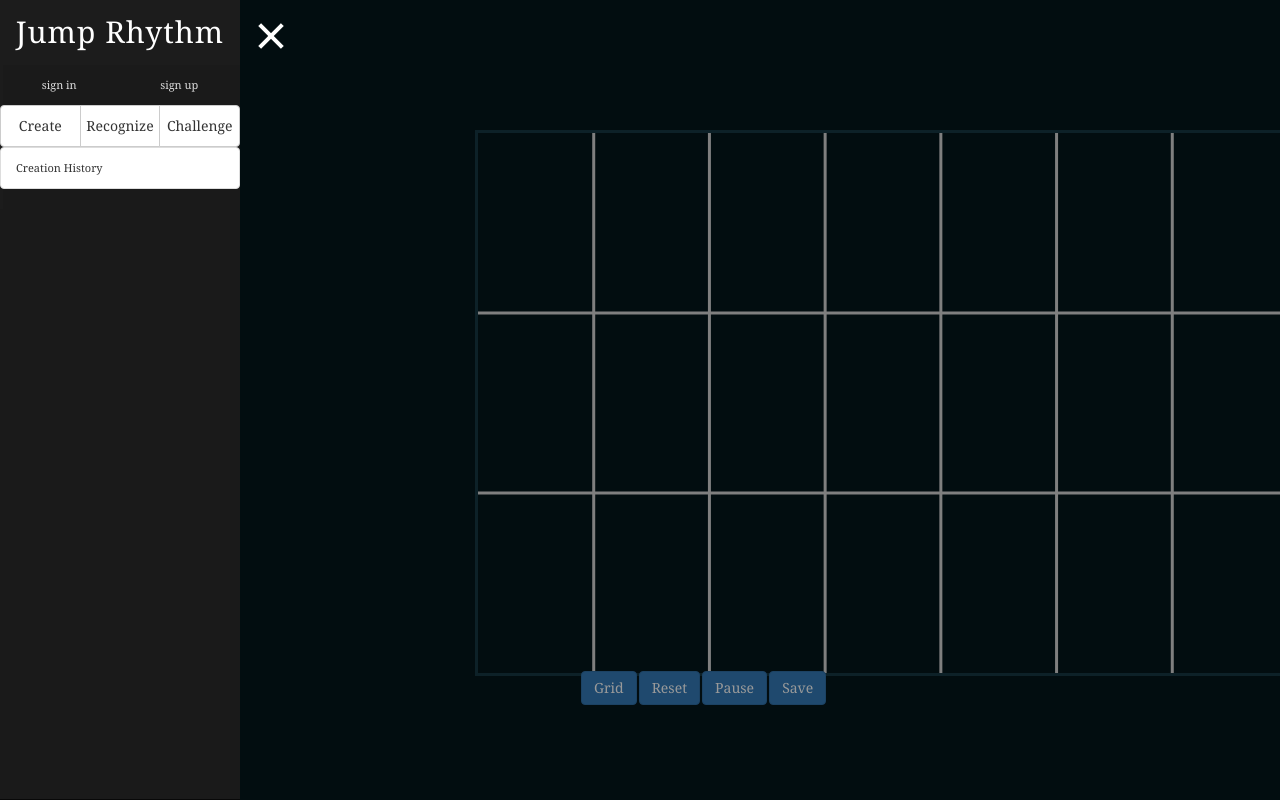
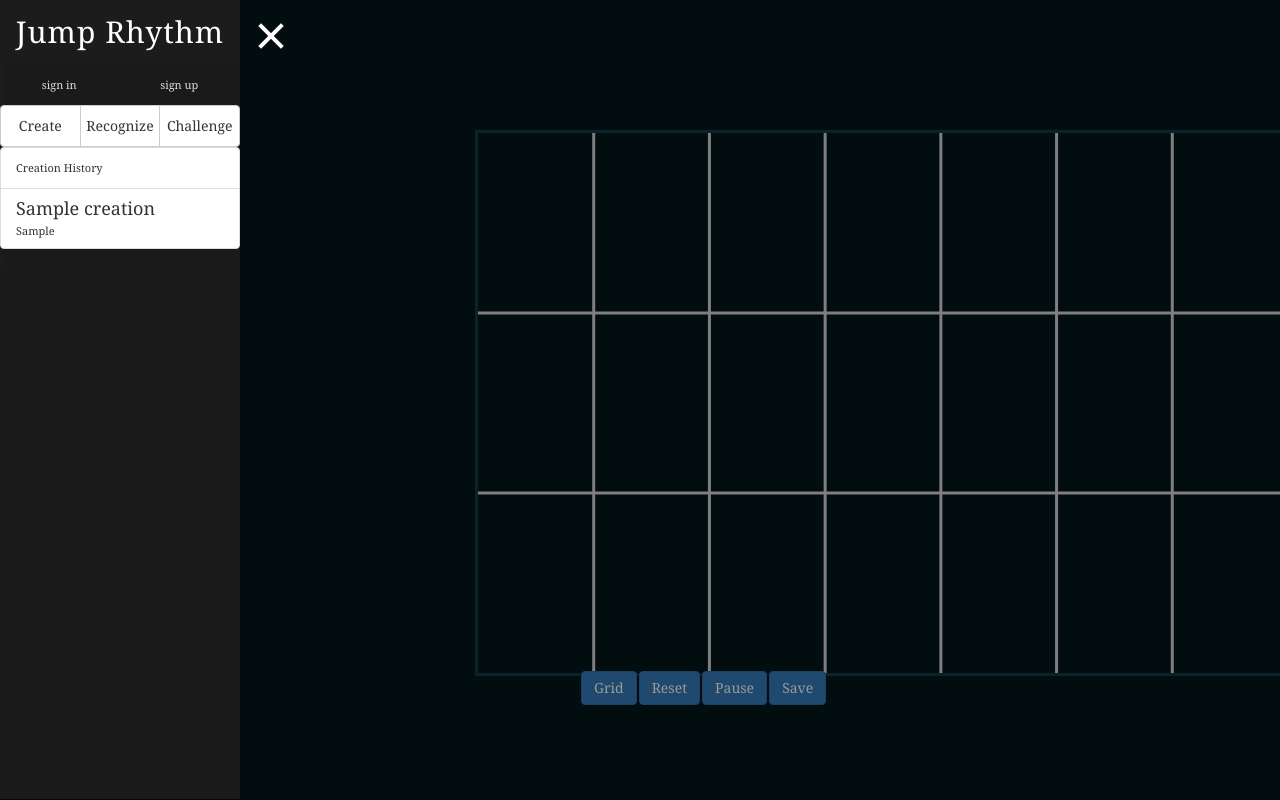
Before and after one commit to WANGXiaowen0904/JumpRhythm, a Django app: page /create/ in a window 1280 px wide, after a click that opens the changed part; the page is wider, and only the part inside the window is pictured. Run offline with Django 3.2, Linux system fonts and the light colour scheme; tables that the repository leaves empty hold one stand-in row (values such as "Sample post"); some libraries are stand-ins or nearby versions.

Commit message:
Implemented sava work and restore from history in create mode.

```diff
--- a/rhythm/models.py
+++ b/rhythm/models.py
@@ -5,6 +5,7 @@ from django.contrib.auth.models import User
 # Create your models here.
 class Creation(models.Model):
     user = models.ForeignKey(User, on_delete=models.CASCADE)
+    name = models.CharField(max_length=255, default='test')
     record = models.TextField()
     created_at = models.DateTimeField(auto_now_add=True)
     last_edited_at = models.DateTimeField(auto_now=True)
--- a/rhythm/static/css/style.css
+++ b/rhythm/static/css/style.css
@@ -259,6 +259,12 @@ p.noCanvas {
     text-align: center;
 }
 
+.overview > .list-group-item-text {
+    overflow: hidden;
+    text-overflow: ellipsis;
+    white-space: nowrap;
+}
+
 /*-------------------------------*/
 /*       Hamburger-Cross         */
 /*-------------------------------*/
--- a/rhythm/static/js/create.js
+++ b/rhythm/static/js/create.js
@@ -18,7 +18,7 @@ let CreateMode = new function () {
     };
     const PAUSE_TEXT = 'Pause';
     const CONTINUE_TEXT = 'Continue';
-    const TIME_INTERVAL = 50; // ms
+    const TIME_INTERVAL = 80; // ms
     const SPEED_LEVEL_MAX = 7;
     const SPEED_LEVEL_MIN = 1;
 
@@ -70,6 +70,8 @@ let CreateMode = new function () {
             bullet = new Bullet();
 
             resetCanvasAttr(worldCanvas);
+
+            updatePointsFromHash();
 
             setInterval(loop, TIME_INTERVAL);
         }
@@ -187,6 +189,28 @@ let CreateMode = new function () {
         history.html(hash.join('-'));
     }
 
+    function updatePointsFromHash() {
+        let history = $('#history').text();
+        let pointsPos = history.split('-');
+        let p, x, y;
+        points = [];
+        while (pointsPos && pointsPos.length) {
+            p = pointsPos.shift().split('x');
+            if (p.length === 2) {
+                x = parseInt(p[0]) / 1000 * WORLD_RECT.width;
+                y = parseInt(p[1]) / 1000 * WORLD_RECT.height;
+                if (!isNaN(x) && !isNaN(y)) {
+                    createPointAt(x, y);
+                }
+            } else {
+                // Get the speed level if any
+                if (!isNaN(parseInt(p[0]))) {
+                    bulletSpeedLevel = parseInt(p[0]);
+                }
+            }
+        }
+    }
+
     function drawHelp() {
         helpContext.lineWidth = 3;
         helpContext.strokeStyle = "lightgrey";
@@ -235,7 +259,6 @@ let CreateMode = new function () {
             return;
         }
         worldContext.clearRect(WORLD_RECT.x, WORLD_RECT.y, WORLD_RECT.width, WORLD_RECT.height);
-
         let point, i, color;
         let deadPoints = [];
 
--- a/rhythm/templates/rhythm/base.html
+++ b/rhythm/templates/rhythm/base.html
@@ -8,7 +8,6 @@
     <meta http-equiv="X-UA-Compatible" content="IE=edge">
     <meta name="viewport" content="width=device-width, initial-scale=1">
     <title>Jump Rhythm</title>
-
     <link rel="stylesheet" href="{% static "css/bootstrap.min.css" %}">
     <link rel="stylesheet" href="{% static "css/style.css" %}">
 </head>
@@ -45,8 +44,8 @@
             </li>
             <li>
                 <div class="btn-group mode" role="group" aria-label="...">
-                    <button type="button" class="btn btn-default" onclick="JumpToCreatePage()">Create</button>
-                    <button type="button" class="btn btn-default" onclick="JumpToRecognizePage()">Recognize</button>
+                    <button type="button" class="btn btn-default" onclick="jumpToCreatePage()">Create</button>
+                    <button type="button" class="btn btn-default" onclick="jumpToRecognizePage()">Recognize</button>
                     <button type="button" class="btn btn-default">Challenge</button>
                 </div>
             </li>
@@ -55,10 +54,13 @@
                     <div id="tip" class="list-group-item">
                         <p>{{ tip }}</p>
                     </div>
-                    {% if request.user.is_authenticated %}
-                        <a href="#" class="list-group-item">
-                            <p class="list-group-item-text">...</p>
-                        </a>
+                    {% if history_list %}
+                        {% for history in history_list %}
+                            <div class="list-group-item overview" onclick="fillHistory(this)">
+                                <h4 class="list-group-item-heading">{{ history.name }}</h4>
+                                <p class="list-group-item-text">{{ history.record }}</p>
+                            </div>
+                        {% endfor %}
                     {% endif %}
                 </div>
             </li>
@@ -73,6 +75,7 @@
             <span class="hamb-middle"></span>
             <span class="hamb-bottom"></span>
         </button>
+        <div id="history" style="display: none;"></div>
         {% block container %}
         {% endblock %}
     </div>
@@ -116,12 +119,20 @@
         });
     });
 
-    function JumpToCreatePage() {
+    function jumpToCreatePage() {
         window.location = {% url 'create' %};
     }
 
-    function JumpToRecognizePage() {
+    function jumpToRecognizePage() {
         window.location = {% url 'recognize' %};
+    }
+
+    function fillHistory(that) {
+        let h = $(that).find('p').text();
+        $('#history').text(h);
+        if (CreateMode) {
+            CreateMode.init();
+        }
     }
 </script>
 {% block script %}
--- a/rhythm/templates/rhythm/create.html
+++ b/rhythm/templates/rhythm/create.html
@@ -8,7 +8,6 @@
 {% endblock %}
 
 {% block container %}
-    <div id="history" style="display: none;"></div>
     <canvas id="help" class="create">
         <p class="noCanvas">
             You need a chrome to view this.
--- a/rhythm/views.py
+++ b/rhythm/views.py
@@ -17,7 +17,13 @@ def create(request):
     if request.method == 'GET':
         range_list = [i for i in range(1, 22)]
         tip = 'Creation History'
-        return render(request, 'rhythm/create.html', {'range_list': range_list, 'tip': tip})
+        history_list = Creation.objects.order_by('-last_edited_at')
+        context = {
+            'range_list': range_list,
+            'tip': tip,
+            'history_list': history_list,
+        }
+        return render(request, 'rhythm/create.html', context)
     elif request.method == 'POST':
         if request.user.is_authenticated:
             history = request.POST.get('history')
```
Also changed, not shown: rhythm/migrations/0003_creation_name.py (added).
